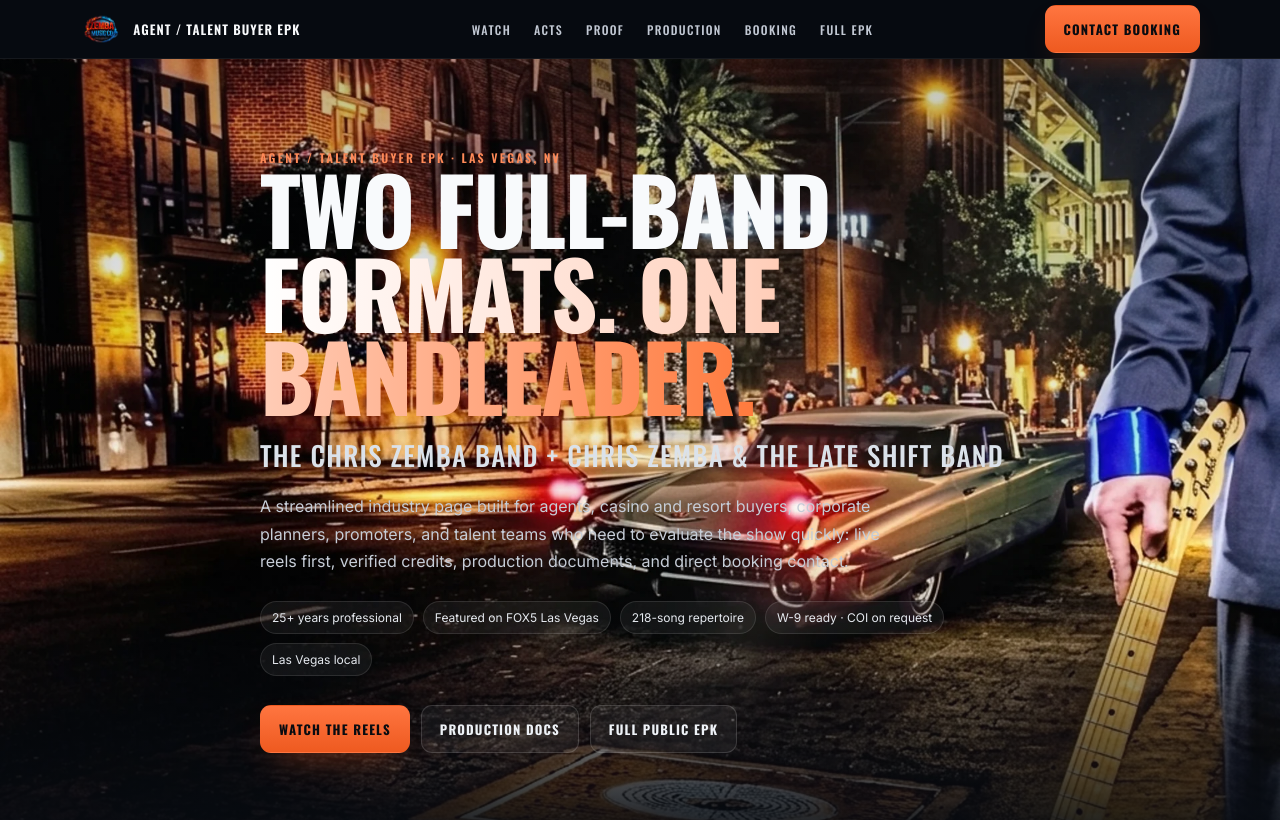
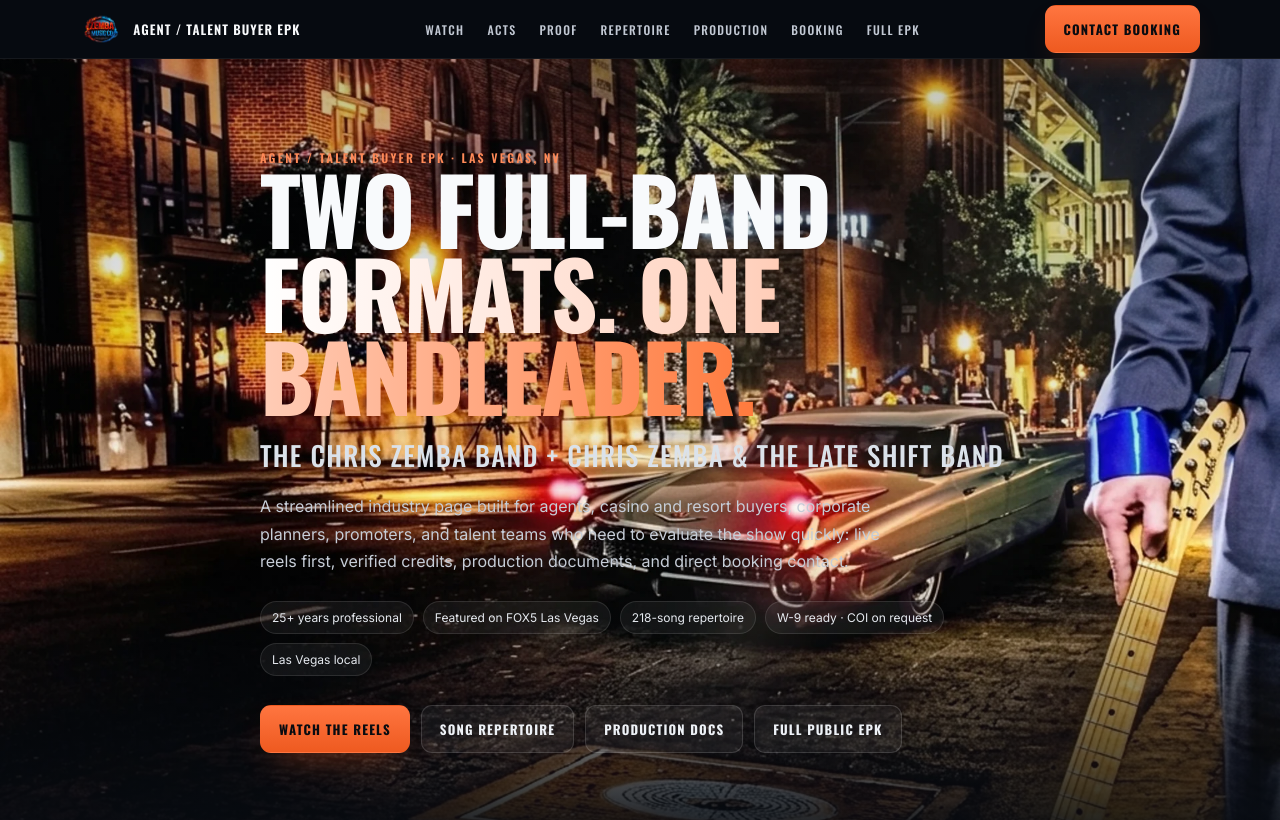
Before and after one commit to quantumq1981/chriszemba-EPK, a website: page agents/index.html in a window 1280 px wide. Shown: the top 820 px of the page. Drawn offline with nearby package versions, Linux system fonts and the light colour scheme.

Commit message:
Add prominent song repertoire links to agent EPK
Surface the repertoire PDF in the top navigation, hero actions, and production downloads on /agents/.

```diff
--- a/agents/index.html
+++ b/agents/index.html
@@ -161,6 +161,7 @@
         <a href="#watch">Watch</a>
         <a href="#acts">Acts</a>
         <a href="#proof">Proof</a>
+        <a href="/assets/downloads/zemba-music-corporate-repertoire.pdf" target="_blank" rel="noopener">Repertoire</a>
         <a href="#production">Production</a>
         <a href="#book">Booking</a>
         <a href="/">Full EPK</a>
@@ -185,6 +186,7 @@
       </div>
       <div class="hero-actions">
         <a class="btn btn-primary" href="#watch">Watch the Reels</a>
+        <a class="btn btn-ghost" href="/assets/downloads/zemba-music-corporate-repertoire.pdf" target="_blank" rel="noopener">Song Repertoire</a>
         <a class="btn btn-ghost" href="#production">Production Docs</a>
         <a class="btn btn-ghost" href="/">Full Public EPK</a>
       </div>
@@ -358,7 +360,7 @@
         <div class="downloads">
           <a class="download" href="/assets/downloads/chris-zemba-one-sheet.pdf" target="_blank" rel="noopener"><div><strong>One-Sheet</strong><br><span>Current buyer-facing overview and core credentials.</span></div><em>Open PDF →</em></a>
           <a class="download" href="/assets/downloads/zemba-music-tech-rider.pdf" target="_blank" rel="noopener"><div><strong>Tech &amp; Hospitality Rider</strong><br><span>Stage, AV, inputs, soundcheck, hospitality, and access.</span></div><em>Open PDF →</em></a>
-          <a class="download" href="/assets/downloads/zemba-music-corporate-repertoire.pdf" target="_blank" rel="noopener"><div><strong>Corporate Repertoire</strong><br><span>Buyer-friendly repertoire reference for programming conversations.</span></div><em>Open PDF →</em></a>
+          <a class="download" href="/assets/downloads/zemba-music-corporate-repertoire.pdf" target="_blank" rel="noopener"><div><strong>Song Repertoire</strong><br><span>Buyer-friendly song list for programming, demographic fit, and event planning.</span></div><em>Open PDF →</em></a>
           <a class="download" href="/assets/downloads/zemba-music-press-photos.zip"><div><strong>Press Photos</strong><br><span>Downloadable approved promotional photo package.</span></div><em>Download ZIP →</em></a>
         </div>
       </div>
```
